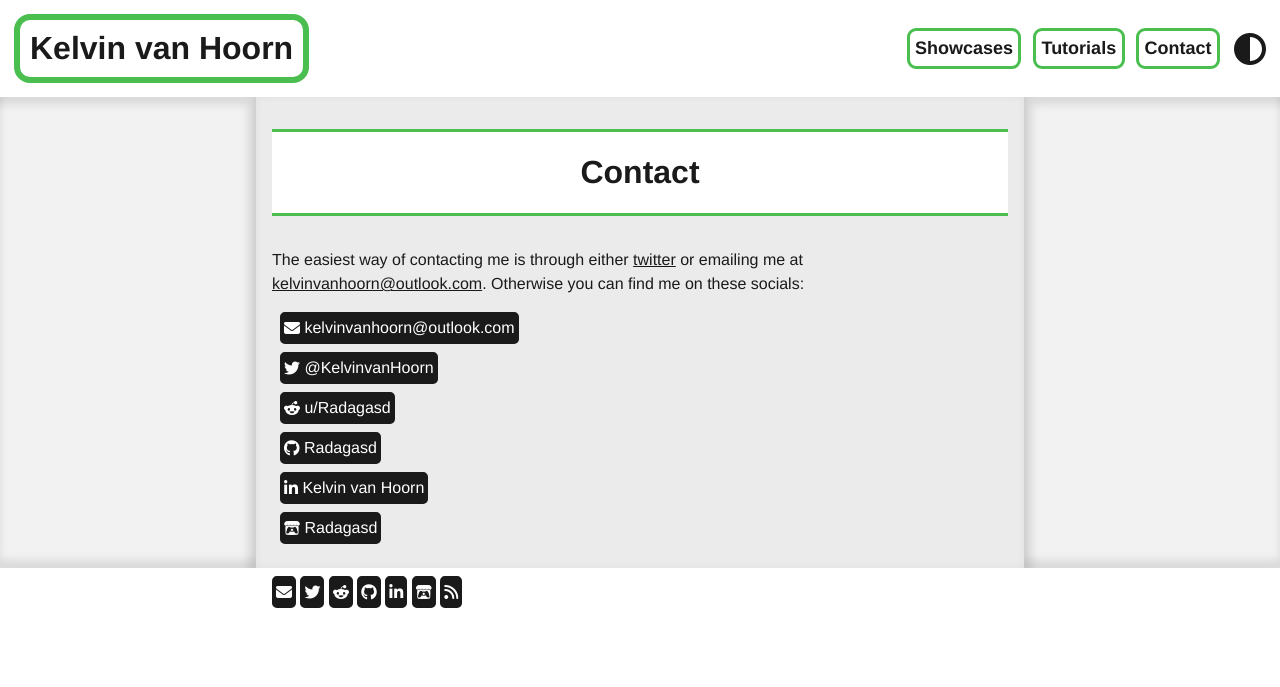
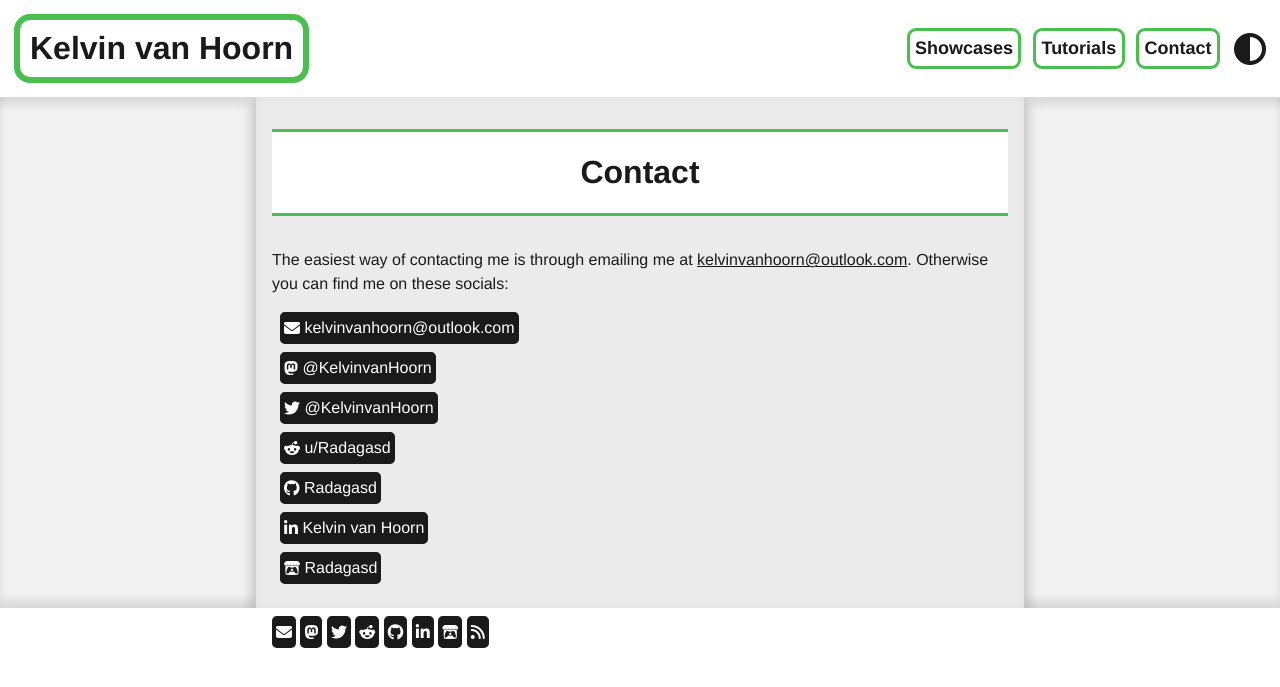
Before and after one commit to Radagasd/Radagasd.github.io, a Jekyll site: the page built from Contact/index.html, in a window 1280 px wide. Shown: the top 687 px of the page. Built offline with Jekyll 4.4.1, drawn with Linux system fonts in a browser that asks for light colours; nearby versions of some CDN libraries.

Commit message:
Added Mastodon links and removed twitter as main way of contacting me.

```diff
--- a/Contact/index.html
+++ b/Contact/index.html
@@ -4,11 +4,16 @@ layout: default
 nav-menu: 3
 ---
 
-<p>The easiest way of contacting me is through either <a href="https://twitter.com/KelvinvanHoorn" target="_blank">twitter</a> or emailing me at <a href="mailto:kelvinvanhoorn@outlook.com">kelvinvanhoorn@outlook.com</a>. Otherwise you can find me on these socials:</p>
+<p>The easiest way of contacting me is through emailing me at <a href="mailto:kelvinvanhoorn@outlook.com">kelvinvanhoorn@outlook.com</a>. Otherwise you can find me on these socials:</p>
 
 <div class="social__container--extended">
     <a href="mailto:kelvinvanhoorn@outlook.com" style="text-decoration: none;">
         <i class="fas fa-envelope" style="vertical-align:text-bottom;"></i> kelvinvanhoorn@outlook.com
+    </a>
+</div>
+<div class="social__container--extended">
+    <a href="https://mastodon.gamedev.place/@KelvinvanHoorn" target="_blank" style="text-decoration: none;">
+        <i class="fab fa-mastodon" style="vertical-align:text-bottom;"></i> @KelvinvanHoorn
     </a>
 </div>
 <div class="social__container--extended">
--- a/_includes/footer.html
+++ b/_includes/footer.html
@@ -7,6 +7,11 @@
             <div class="social__container--extending">
                 <a href="mailto:kelvinvanhoorn@outlook.com">
                     <i class="fas fa-envelope" style="vertical-align:text-bottom;"></i><span>&nbspkelvinvanhoorn@outlook.com</span>
+                </a>
+            </div>
+            <div class="social__container--extending">
+                <a href="https://mastodon.gamedev.place/@KelvinvanHoorn" target="_blank">
+                    <i class="fab fa-mastodon" style="vertical-align:text-bottom;"></i><span>&nbsp@KelvinvanHoorn</span>
                 </a>
             </div>
             <div class="social__container--extending">
--- a/index.html
+++ b/index.html
@@ -10,7 +10,7 @@ nav-menu: -1
         <p style="font-size: 2rem; line-height: 1em; font-weight: bold;">Hi, I love to apply my knowledge of physics to making (compute) shaders, VFX, and anything else related to art.<p></p>
         <p>I’m a graduated MSc. of Applied Physics, and in my spare time I taught myself to write shaders through online tutorials, experimentation and art challenges. I enjoy working on stylised projects the most, because it forces me to look extra carefully at what I’m trying to achieve and only implement the essential parts.</p>
         <p>Below you can see a small collection of the things I’ve created, but be sure to check the <a href="{{ site.baseurl }}/Showcases">Showcases</a> and <a href="{{ site.baseurl }}/Tutorials">Tutorials</a> pages for more technical art content.</p>
-        <p>Want to know more? Interested in my work? Message me on <a href="https://twitter.com/KelvinvanHoorn" target="_blank">twitter</a>, or contact me at <a href="mailto:kelvinvanhoorn@outlook.com">kelvinvanhoorn@outlook.com</a></span></p>
+        <p>Want to know more? Interested in my work? Contact me at <a href="mailto:kelvinvanhoorn@outlook.com">kelvinvanhoorn@outlook.com</a></span></p>
     </div>
     <div class="container image__container round">
         <img src="/assets/pages/home/passport.jpg" alt="My face" class="portrait round">
```
